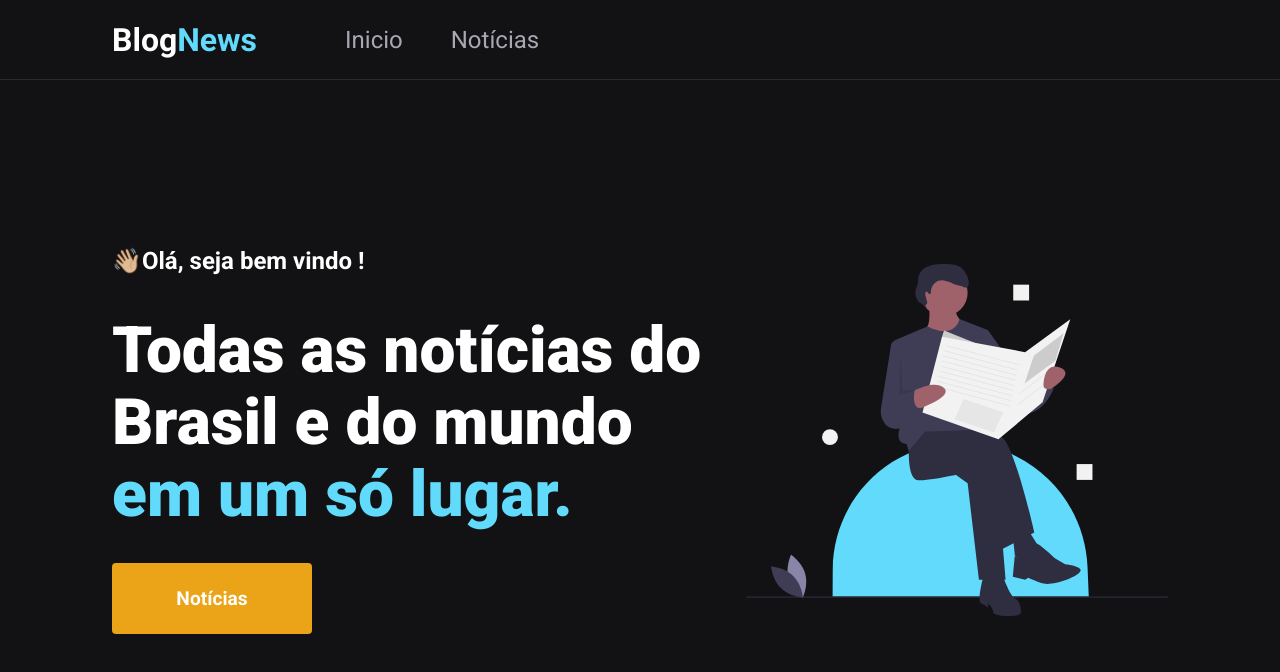
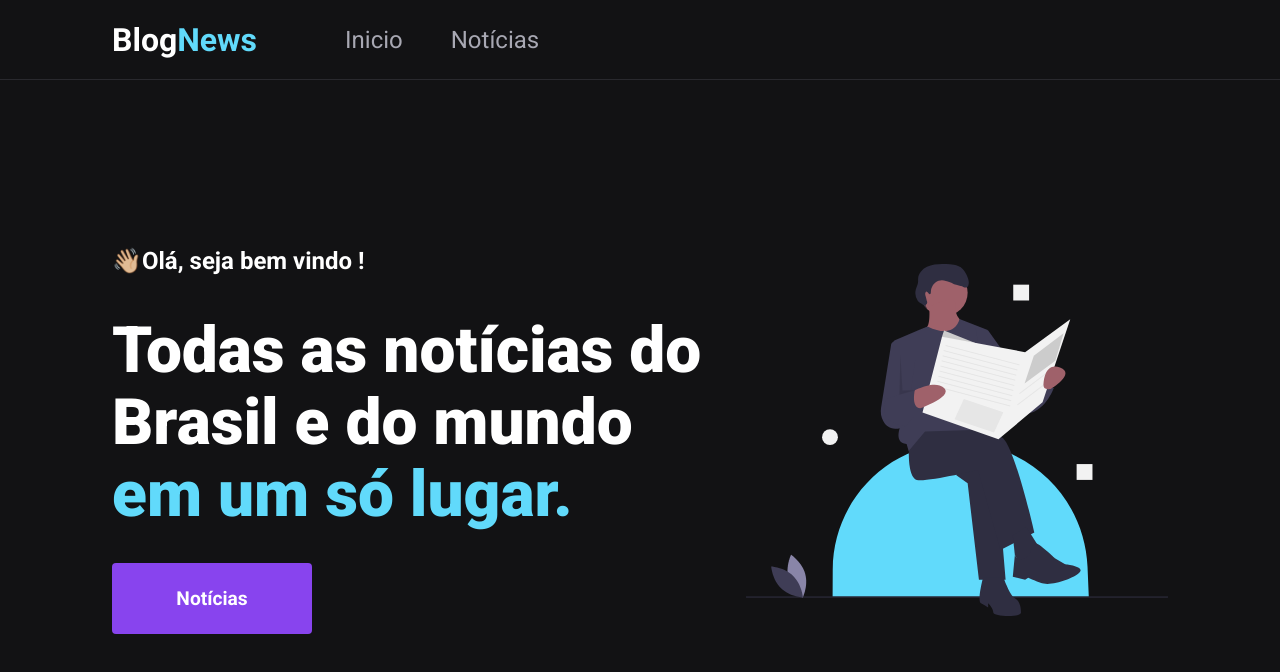
Before and after one commit to alextfonseca/blognews, a Next.js app: page / in a window 1280 px wide. Shown: the top 672 px of the page. Built offline with nearby package versions, Linux system fonts and the light colour scheme.

Commit message:
Alteracao nas noticias

```diff
--- a/src/pages/_document.tsx
+++ b/src/pages/_document.tsx
@@ -5,6 +5,10 @@ export default class MyDocument extends Document {
     return (
       <Html lang="pt-br">
         <Head>
+          <meta
+            name="description"
+            content="Site focado em notícias do Brasil e do mundo, site criado com next.js e consumindo a API do google news, todas as notícias são alteradas a cada 1 hora"
+          />
           <link rel="preconnect" href="https://fonts.gstatic.com" />
           <link
             href="https://fonts.googleapis.com/css2?family=Roboto:wght@400;700;900&display=swap"
--- a/src/pages/home.module.scss
+++ b/src/pages/home.module.scss
@@ -38,7 +38,7 @@
   button {
     border: 0;
     border-radius: 0.25rem;
-    background: var(--yellow-500);
+    background: #8844ee;
 
     padding: 1.5rem;
     width: 200px;
--- a/src/pages/newsList.tsx
+++ b/src/pages/newsList.tsx
@@ -39,6 +39,6 @@ export async function getStaticProps() {
     props: {
       articles: data.articles,
     },
-    revalidate: 60 * 60 * 8,
+    revalidate: 60 * 60,
   };
 }
```
